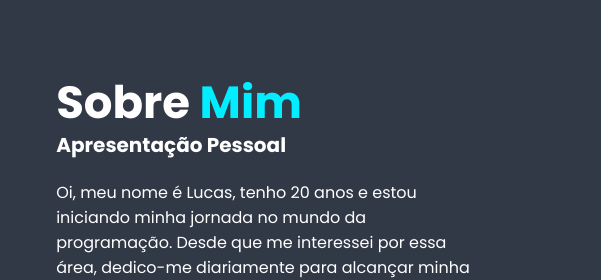
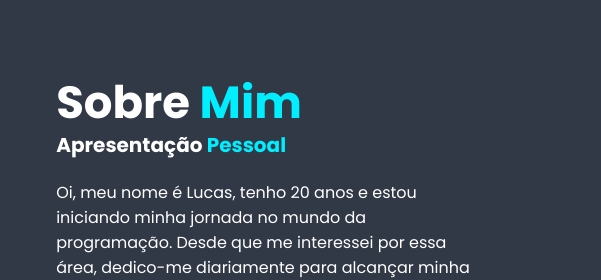
Before and after one commit to lucasfaganelli/Portfolio, a plain HTML site: page index.html in a window 1280 px wide. Shown: the part 900-1180 px from the top of the page, 679-1280 px from the left. Drawn offline with nearby package versions, Linux system fonts and the light colour scheme.

Commit message:
add span h3

```diff
--- a/index.html
+++ b/index.html
@@ -75,7 +75,7 @@
 
       <div class="about-content">
         <h2 class="heading">Sobre <span>Mim</span></h2>
-        <h3>Apresentação Pessoal</h3>
+        <h3>Apresentação <span>Pessoal</span></h3>
         <p>
           Oi, meu nome é Lucas, tenho 20 anos e estou iniciando minha jornada no
           mundo da programação. Desde que me interessei por essa área, dedico-me
```
